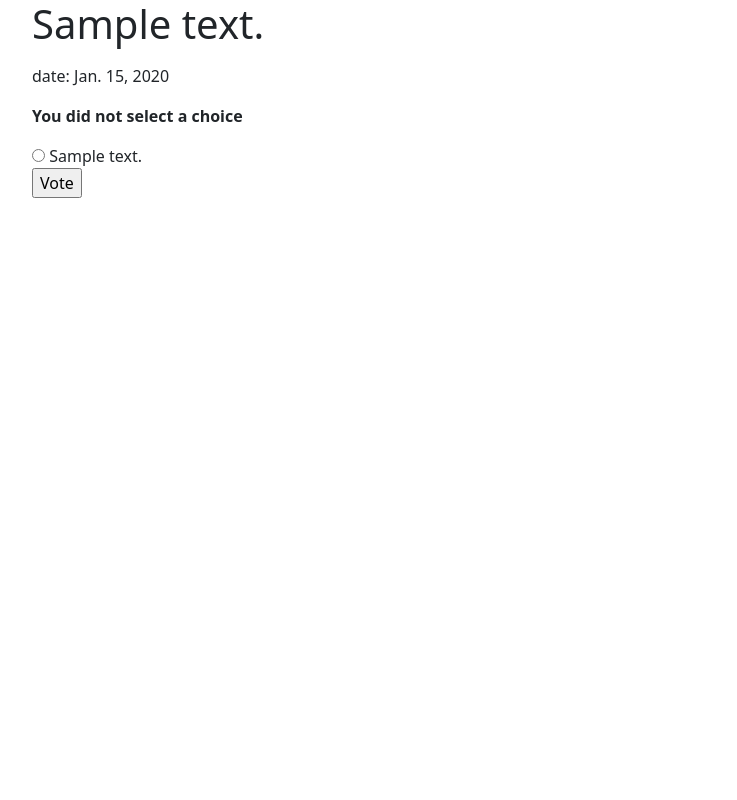
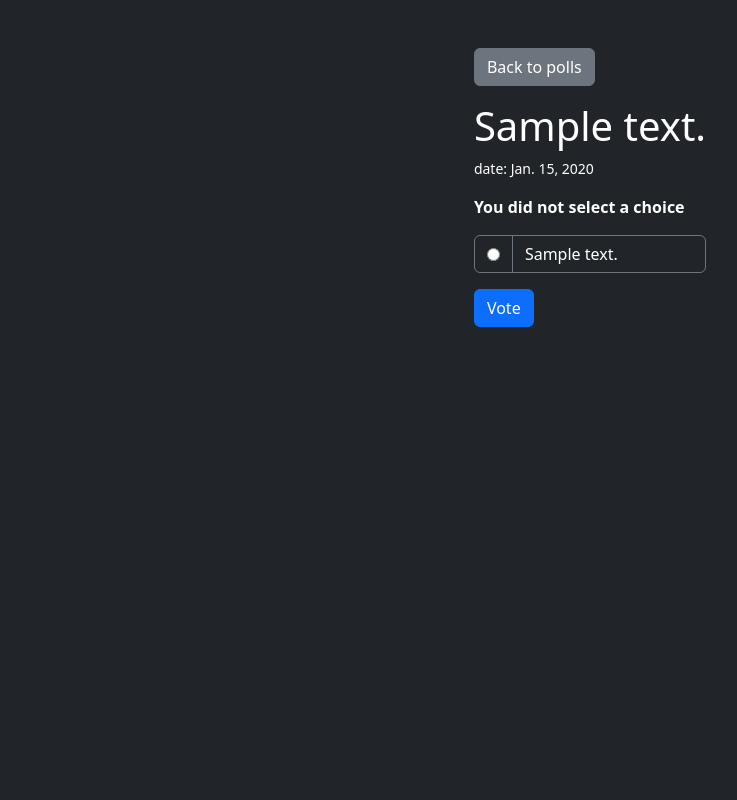
Before and after one commit to mauer9/Pollster, a Django app: page /polls/1/vote in a window 1280 px wide. Shown: the whole page, without its empty margins (50-787 px from the left). Run offline with Django 4.2, Linux system fonts and the light colour scheme; tables that the repository leaves empty hold one stand-in row (values such as "Sample post"); some libraries are stand-ins or nearby versions.

Commit message:
templates
template styles

```diff
--- a/mysite/polls/templates/polls/detail.html
+++ b/mysite/polls/templates/polls/detail.html
@@ -1,29 +1,32 @@
 {% load static %}
 <link rel="stylesheet" href="{% static 'polls/bootstrap.min.css' %}">
-
-
-<div class="container">
-<form action="{% url 'polls:vote' question.id %}" method='post'>
-{% csrf_token %}
-
-  <fieldset>
-    <legend><h1>{{ question.question_text }}</h1></legend>
-
-    <p>date: {{ question.pub_date }}</p>
-
-    {% if error_message %}<p><strong>{{ error_message }}</strong></p>{% endif %}
-
-    {% for choice in question.choice_set.all %}
-      <input
-        type="radio" name="choice"
-        id="{{ forloop.counter }}" value="{{ choice.id }}">
-      <label for="{{ forloop.counter }}">
-        {{ choice.choice_text }}
-      </label></br>
-    {% endfor %}
-  </fieldset>
-
-  <input type="submit" value="Vote">
-
-</form>
+<div class="container-fluid bg-dark h-100">
+    <div class="container d-flex flex-column align-items-center pt-5">
+        <form action="{% url 'polls:vote' question.id %}" method='post'>
+            <a href="{% url 'polls:index' %}" class="btn btn-secondary mb-3">Back to polls</a>
+            {% csrf_token %}
+            <h1 class="text-white">{{ question.question_text }}</h1>
+            <p class="text-white">
+                <small>date: {{ question.pub_date }}</small>
+            </p>
+            {% if error_message %}
+                <p class="text-white">
+                    <strong>{{ error_message }}</strong>
+                </p>
+            {% endif %}
+            {% for choice in question.choice_set.all %}
+                <div class="input-group mb-3">
+                    <div class="input-group-text bg-dark border-secondary">
+                        <input type="radio"
+                               name="choice"
+                               id="{{ forloop.counter }}"
+                               value="{{ choice.id }}">
+                    </div>
+                    <label for="{{ forloop.counter }}"
+                           class="form-control bg-dark border-secondary text-white">{{ choice.choice_text }}</label>
+                </div>
+            {% endfor %}
+            <input type="submit" value="Vote" class="btn btn-primary">
+        </form>
+    </div>
 </div>
```
Also changed, not shown: mysite/polls/templates/polls/index.html (+12 -7 lines), mysite/polls/templates/polls/result.html (+15 -14 lines).
